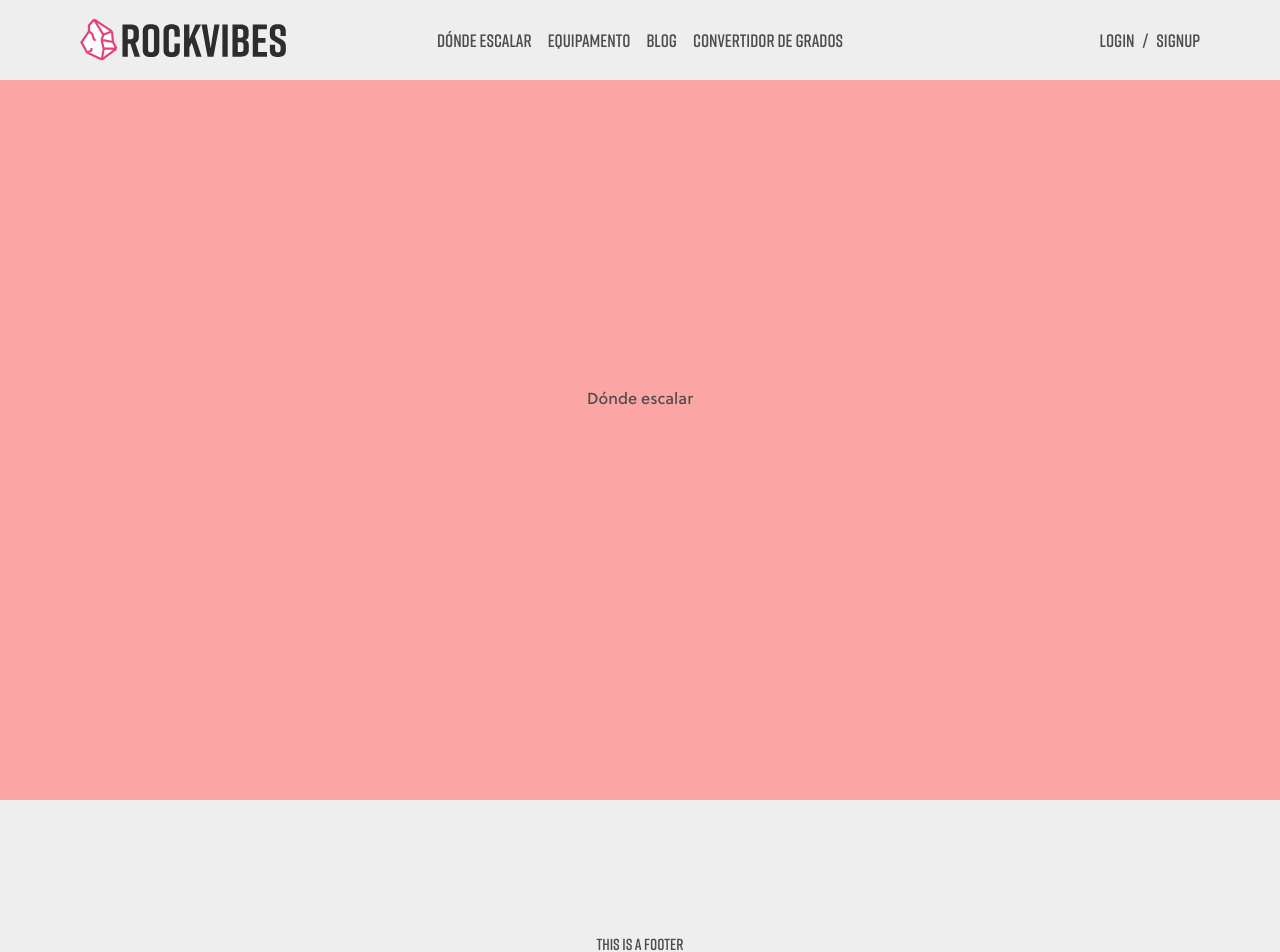
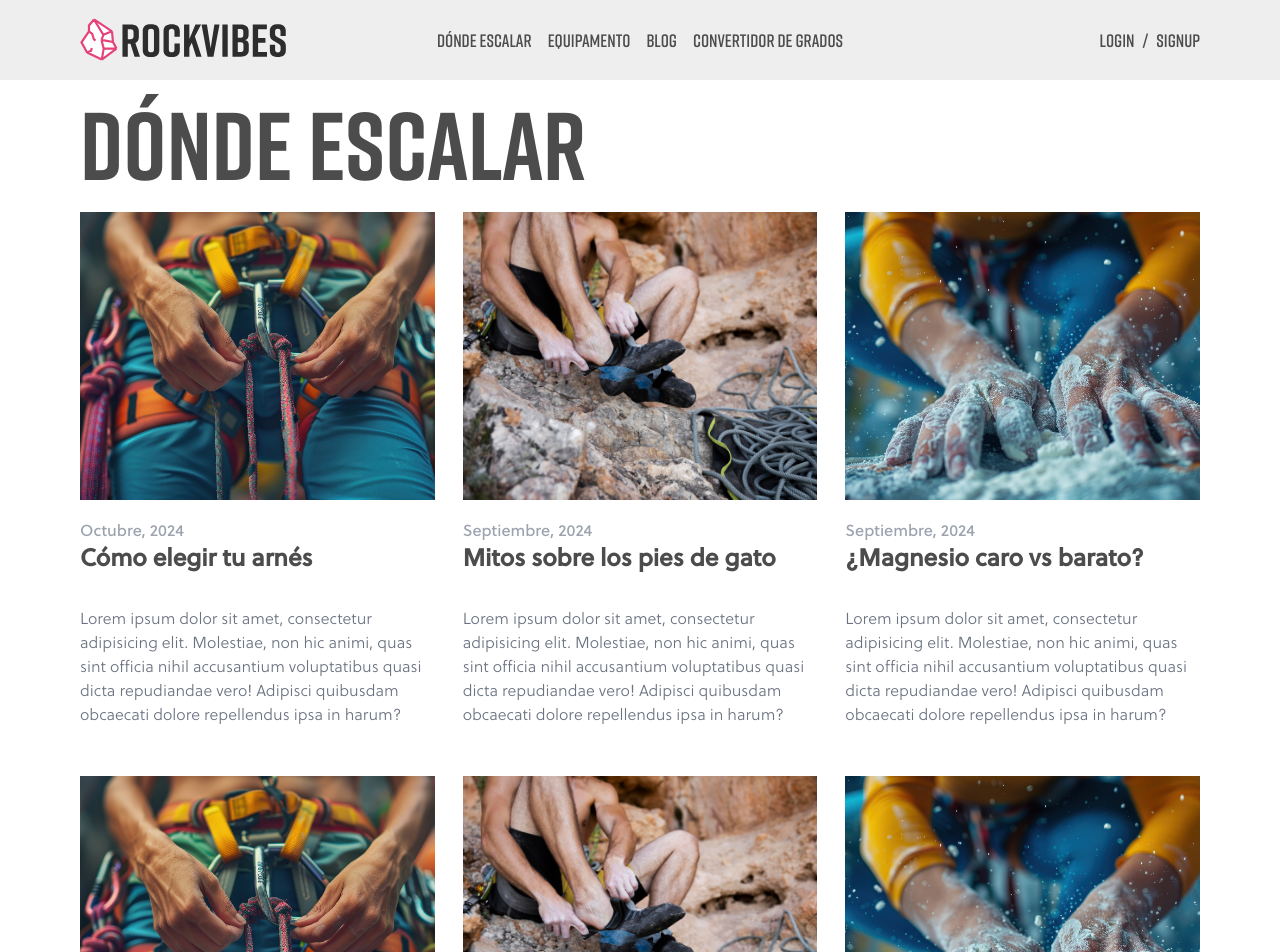
Before and after one commit to xpilasi/rockvibes, a Next.js app: page /where-to-climb in a window 1280 px wide. Shown: the top 952 px of the page. Built offline with nearby package versions, Linux system fonts and the light colour scheme.

Commit message:
menu desk fixed

```diff
--- a/src/app/blog/CardBlog.jsx
+++ b/src/app/blog/CardBlog.jsx
@@ -23,7 +23,7 @@ const CardBlog = ({
       </div>
 
         {/* Descripción */}
-        <div className='pb-5 flex flex-col bg-white  '>
+        <div className='pb-5 flex flex-col   '>
             <div className='pt-5 text-gray-400'>{date}</div>
             <div className=' font-semibold text-2xl h-16 '>{title} </div>
             <div className='font-soleilLight text-gray-500'>{subtitle}</div>
--- a/src/app/mainComponents/Nav.jsx
+++ b/src/app/mainComponents/Nav.jsx
@@ -85,7 +85,7 @@ const Nav = ({setShowMenu,showMenu}) => {
             ref={navRef}
             className={showMenu
                         ?` bg-bgCustomGray pointer-events-auto  fixed lg:sticky top-0 lg:top-0 right-0 left-0  lg:h-20 min-h-screen lg:min-h-20 pt-32 pb-52 lg:py-0 text-textMainText font-riftDemi text-lg flex lg:flex-row flex-col justify-between lg:px-20 px-10 items-center transition-opacity duration-200 ease-in-out`
-                        :' opacity-0  pointer-events-none lg:opacity-100 bg-bgCustomGray  fixed lg:sticky top-0 lg:top-0 right-0 left-0  lg:h-20   pt-32 pb-52 lg:py-0 text-textMainText font-riftDemi text-lg flex lg:flex-row flex-col justify-between lg:px-20 px-10 items-center transition-all duration-200 ease-in-out'}>
+                        :' opacity-0 lg:pointer-events-auto pointer-events-none lg:opacity-100 bg-bgCustomGray  fixed lg:sticky top-0 lg:top-0 right-0 left-0  lg:h-20   pt-32 pb-52 lg:py-0 text-textMainText font-riftDemi text-lg flex lg:flex-row flex-col justify-between lg:px-20 px-10 items-center transition-all duration-200 ease-in-out'}>
 
                       {/* Rockvibes logo */}
                       <a href="/">
--- a/src/app/where-to-climb/page.jsx
+++ b/src/app/where-to-climb/page.jsx
@@ -4,13 +4,34 @@ import Nav from '../mainComponents/Nav';
 import Footer
  from '../mainComponents/Footer';
  import Layout from '../Layout.jsx'
+ import CardBlog from '../blog/CardBlog.jsx'
+import ArnesImg from '../../../public/assets/img/img-blog/arnes.jpg'
+import PiesDeGatoImg from '../../../public/assets/img/img-blog/pies-de-gato.jpg'
+import MagnesioImg from '../../../public/assets/img/img-blog/magnesio.jpg'
 const DondeEscalar = () => {
+
+   const subtitle = 'Lorem ipsum dolor sit amet, consectetur adipisicing elit. Molestiae, non hic animi, quas sint officia nihil accusantium voluptatibus quasi dicta repudiandae vero! Adipisci quibusdam obcaecati dolore repellendus ipsa in harum?'
   return (
+
     <Layout>
-    <div className="">
+    <div className=" bg-white z-10">
 
-      <div className='lg:min-h-screen   min-h-[calc(100vh-4rem)]   text-base text-textMainText bg-red-300  w-full flex flex-col justify-center items-center align-middle'>
-       Dónde escalar</div>
+      <div className='lg:min-h-screen min-h-[calc(100vh-4rem)]   text-base text-textMainText  w-full pt-24 lg:px-20 px-5 flex flex-col  '>
+
+        <div className='text-8xl font-riftBold pb-5 '>Dónde escalar</div>
+        <div className='grid grid-cols-1 md:grid-cols-2 lg:grid-cols-3 gap-7 w-full '>
+
+
+          <CardBlog date={'Octubre, 2024'} title={'Cómo elegir tu arnés'} subtitle={subtitle} srcImg={ArnesImg}/>
+          <CardBlog date={'Septiembre, 2024'} title={'Mitos sobre los pies de gato'} subtitle={subtitle} srcImg={PiesDeGatoImg}/>
+          <CardBlog date={'Septiembre, 2024'} title={'¿Magnesio caro vs barato?'} subtitle={subtitle} srcImg={MagnesioImg}/>
+          <CardBlog date={'Octubre, 2024'} title={'Cómo elegir tu arnés'} subtitle={subtitle} srcImg={ArnesImg}/>
+          <CardBlog date={'Septiembre, 2024'} title={'Mitos sobre los pies de gato'} subtitle={subtitle} srcImg={PiesDeGatoImg}/>
+          <CardBlog date={'Septiembre, 2024'} title={'¿Magnesio caro vs barato?'} subtitle={subtitle} srcImg={MagnesioImg}/>
+
+        </div>
+        </div>
+
 
 
     </div>
```
